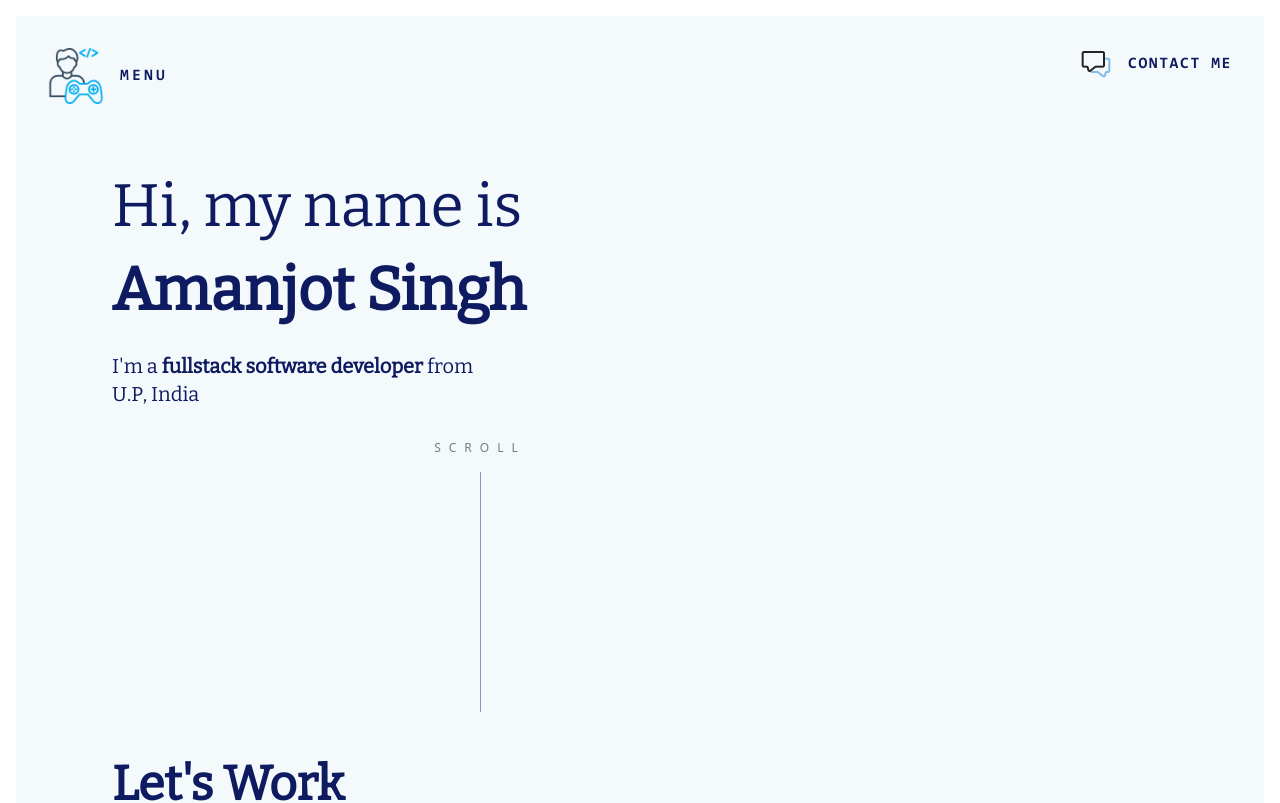
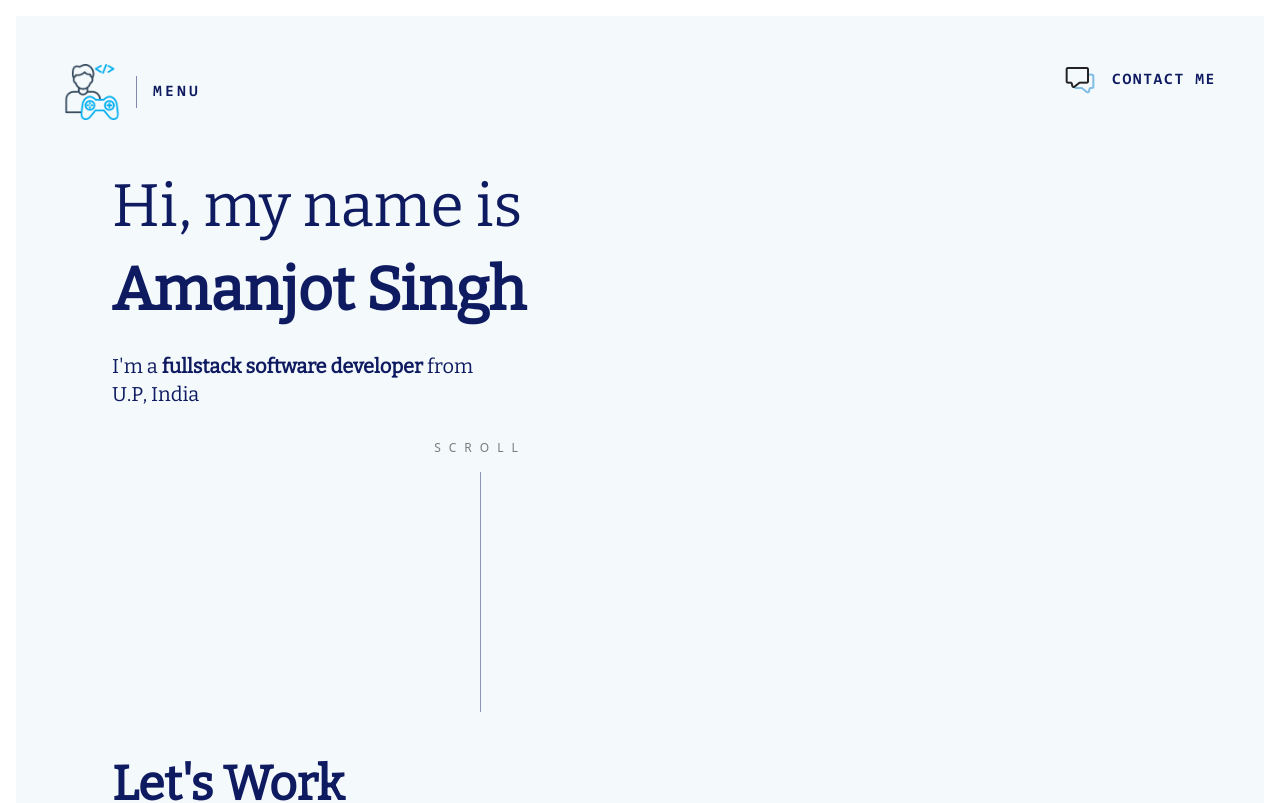
Before and after one commit to Amanjot-001/portfolio, a React (Vite) app: page / in a window 1280 px wide. Shown: the top 803 px of the page. Built offline with nearby package versions, Linux system fonts and the light colour scheme.

Commit message:
header update

```diff
--- a/src/components/App.jsx
+++ b/src/components/App.jsx
@@ -5,7 +5,7 @@ import Mid from './Mid';
 
 function App() {
   return (
-    <div className="app relative flex flex-col w-full bg-bgLight px-24 py-40">
+    <div className="app flex flex-col w-full bg-bgLight px-24 py-40">
       <Header />
       <Intro />
       <Mid />
--- a/src/components/ContactBtn.jsx
+++ b/src/components/ContactBtn.jsx
@@ -2,7 +2,7 @@ import message from '../assets/images/conversation.png'
 
 const ContactBtn = () => {
     return (
-        <div className="contact absolute top-8 right-8 flex justify-center items-center font-consolasBold gap-4">
+        <div className="contact fixed top-16 right-16 flex justify-center items-center font-consolasBold gap-4">
                 <img className='w-8' src={message} alt="message" />
                 <p className='text-base text-primary tracking-[0.1em] uppercase cursor-pointer'>
                     Contact me
--- a/src/components/MenuBtn.jsx
+++ b/src/components/MenuBtn.jsx
@@ -2,8 +2,9 @@ import logo from '../assets/images/main.png'
 
 const Menu = () => {
     return (
-        <div className="menu absolute top-8 left-8 flex justify-center items-center font-consolasBold gap-4">
+        <div className="menu fixed top-16 left-16 flex justify-center items-center font-consolasBold gap-4">
             <img className='flex w-14' src={logo} alt="mountain" />
+            <span className='w-[1px] h-8 bg-primary opacity-50'></span>
             <p className='text-base text-primary tracking-[0.2em] uppercase cursor-pointer'>
                 menu
             </p>
```
